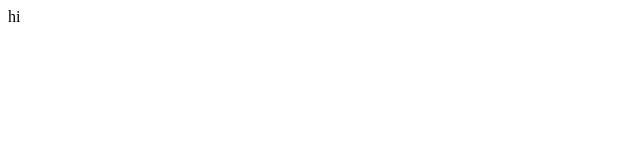
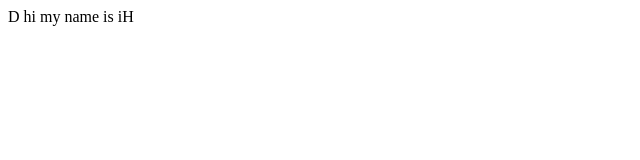
Before and after one commit to mortezanjfi/git-test, a plain HTML site: page index.html in a window 1280 px wide. Shown: the whole page, without its empty margins (0-640 px from the left). Drawn offline with Linux system fonts and the light colour scheme.

Commit message:
name is added to hi

```diff
--- a/index.html
+++ b/index.html
@@ -1,5 +1,9 @@
 <html>
 <body>
-	hi
+
+D
+
+
+	hi my name is  iH
 </body>
 </html>
```
